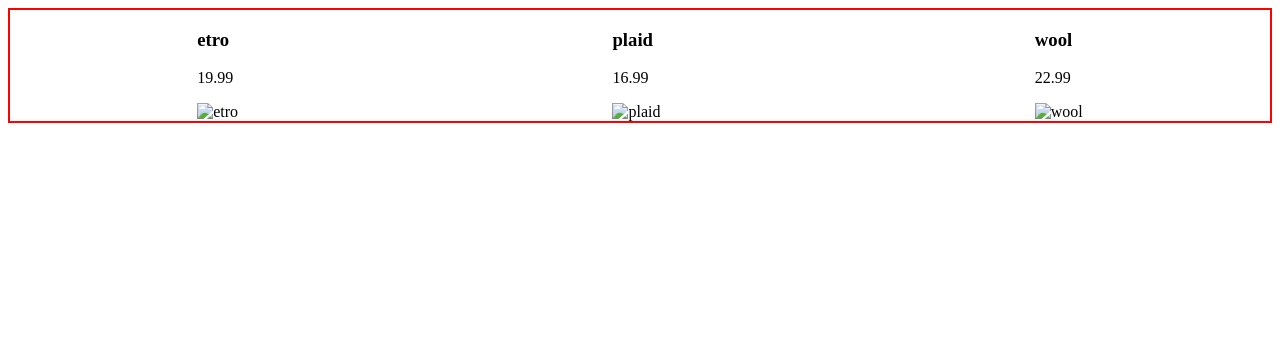
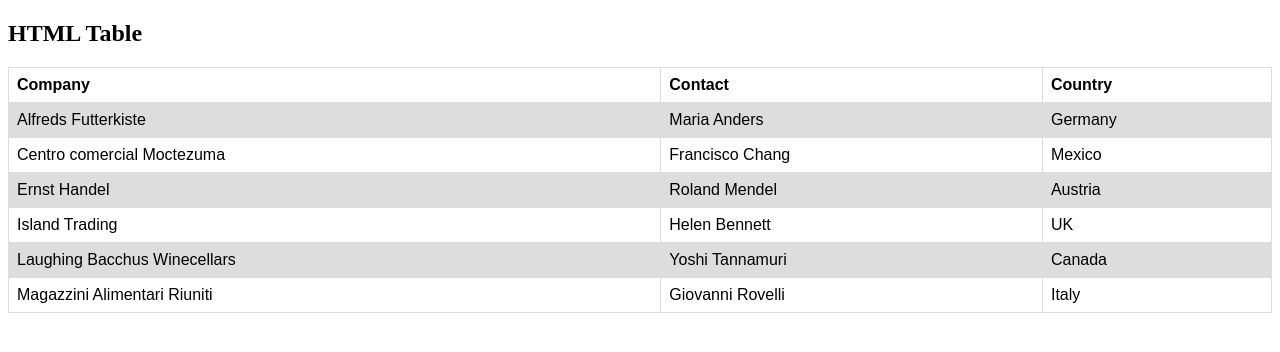
Before and after one commit to cherimarie/creating-html-practice, a plain HTML site: page index.html in a window 1280 px wide. Drawn offline with Linux system fonts and the light colour scheme.

Commit message:
simple table in html

```diff
--- a/index.html
+++ b/index.html
@@ -1,27 +1,65 @@
 <!DOCTYPE html>
-<html lang="en">
+<html>
 <head>
-  <title>Dynamically Creating HTML</title>
-  <meta charset="utf-8">
+<style>
+table {
+    font-family: arial, sans-serif;
+    border-collapse: collapse;
+    width: 100%;
+}
 
-  <style type="text/css">
-    .parent {
-      border: 2px solid red;
-      display: flex;
-      flex-flow: row wrap;
-      justify-content: space-around;
-      align-content: center;
-    }
-  </style>
-  <script type="text/javascript" src="script.js"></script>
+td, th {
+    border: 1px solid #dddddd;
+    text-align: left;
+    padding: 8px;
+}
+
+tr:nth-child(even) {
+    background-color: #dddddd;
+}
+</style>
 </head>
 <body>
-  <div id="practice"></div>
 
-<!-- this will be populated with HTML we build with js -->
-<div id="target">
+<h2>HTML Table</h2>
 
-</div>
+<table>
+  <tr>
+    <th>Company</th>
+    <th>Contact</th>
+    <th>Country</th>
+  </tr>
+  <tr>
+    <td>Alfreds Futterkiste</td>
+    <td>Maria Anders</td>
+    <td>Germany</td>
+  </tr>
+  <tr>
+    <td>Centro comercial Moctezuma</td>
+    <td>Francisco Chang</td>
+    <td>Mexico</td>
+  </tr>
+  <tr>
+    <td>Ernst Handel</td>
+    <td>Roland Mendel</td>
+    <td>Austria</td>
+  </tr>
+  <tr>
+    <td>Island Trading</td>
+    <td>Helen Bennett</td>
+    <td>UK</td>
+  </tr>
+  <tr>
+    <td>Laughing Bacchus Winecellars</td>
+    <td>Yoshi Tannamuri</td>
+    <td>Canada</td>
+  </tr>
+  <tr>
+    <td>Magazzini Alimentari Riuniti</td>
+    <td>Giovanni Rovelli</td>
+    <td>Italy</td>
+  </tr>
+</table>
 
 </body>
 </html>
```
